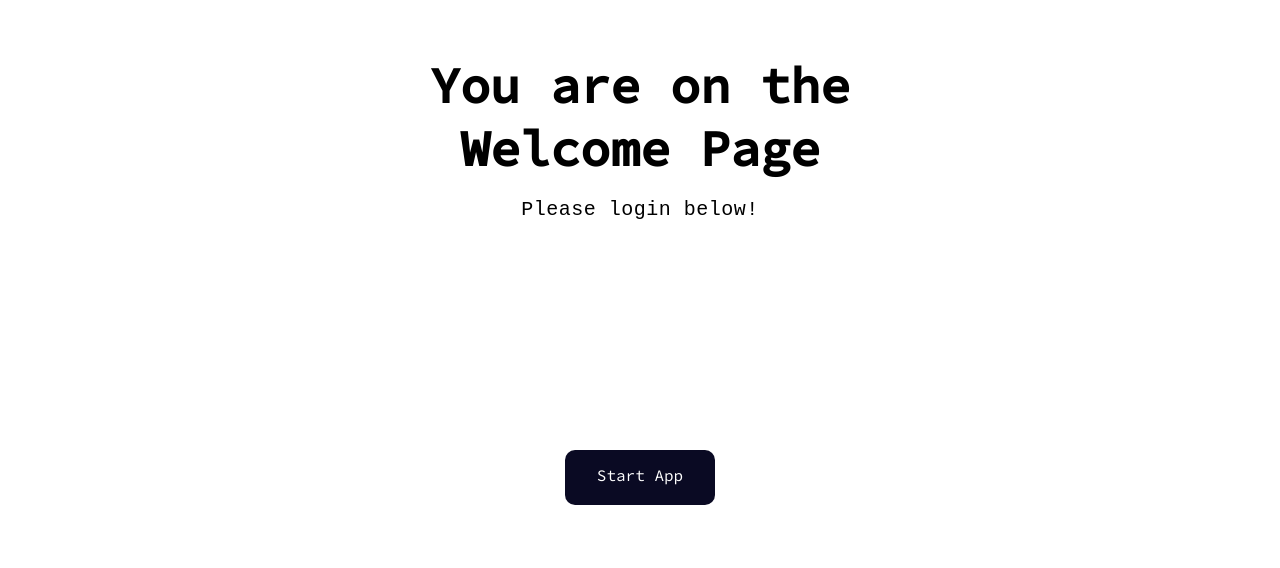
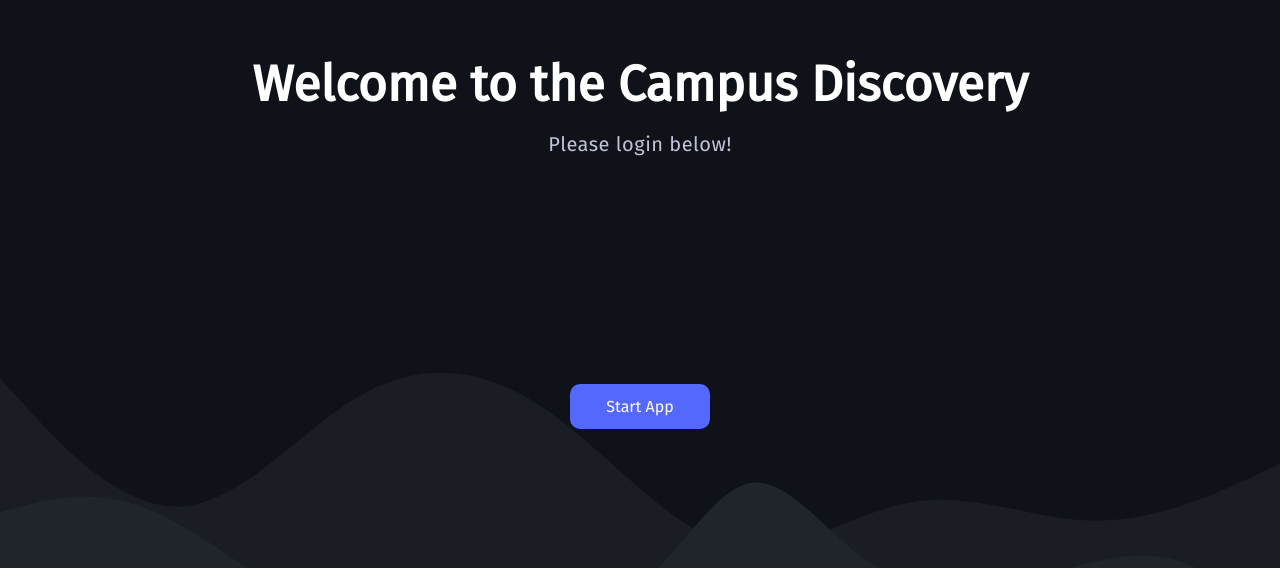
Before and after one commit to mko02/CampusDiscovery, a React (Create React App) app: page /account in a window 1280 px wide. Shown: the part 146-714 px from the top of the page. Built offline with nearby package versions, Linux system fonts and the light colour scheme.

Commit message:
Styling + dark mode

```diff
--- a/public/index.html
+++ b/public/index.html
@@ -24,7 +24,7 @@
       work correctly both with client-side routing and a non-root public URL.
       Learn how to configure a non-root public URL by running `npm run build`.
     -->
-    <title>React App</title>
+    <title>Campus Discovery</title>
   </head>
   <body>
     <noscript>You need to enable JavaScript to run this app.</noscript>
--- a/src/app.css
+++ b/src/app.css
@@ -1,7 +1,11 @@
+@import url('https://fonts.googleapis.com/css2?family=Fira+Sans&display=swap');
 .content {
-    width: 100%;
-    max-width: 700px;
+    width: 90%;
+    max-width: 900px;
     margin: auto;
+    margin-top: 30px;
+    padding: 20px;
+    color: white;
 }
 
 html,
@@ -9,3 +13,23 @@ body {
    margin: 0;
    padding: 0;
 }
+html {
+    background: #0F1319;
+    background-attachment: fixed;
+    font-family: 'Fira Sans';
+}
+
+.waves {
+    position: absolute;
+    left: 0;
+}
+
+#wave1 {
+    z-index: -99;
+    bottom: 0px;
+}
+
+#wave2 {
+    z-index: -100;
+    bottom: 20px;
+}
--- a/src/app.jsx
+++ b/src/app.jsx
@@ -1,38 +1,77 @@
 import React, { Component } from "react";
 
-import { Account, Dashboard, Header, Home, Welcome, Event } from "./components/exportPages";
+import {
+  Account,
+  Dashboard,
+  Event,
+  Header,
+  Home,
+  Welcome
+} from "./components/exportPages";
 
 import { HashRouter, NavLink, Route, Routes } from "react-router-dom";
 import "./app.css";
-import * as Styled from "./app.styled";
 
 function App() {
   return (
     <HashRouter>
       <main>
-        <div className="content">
         <Routes>
           <Route path="/" element={<Welcome />} />
-            <Route path="/account" element={
+          <Route
+            path="/account"
+            element={
               <>
                 <Header></Header>
+                <div class="content">
                   <Account />
+                </div>
               </>
-            } />
-            <Route path="/dashboard" element={
+            }
+          />
+          <Route
+            path="/dashboard"
+            element={
               <>
                 <Header></Header>
+                <div class="content">
                   <Dashboard />
+                </div>
               </>
-            } />
-            <Route path="/event/:id" element={
+            }
+          />
+          <Route
+            path="/event/:id"
+            element={
               <>
                 <Header></Header>
+                <div class="content">
                   <Event />
+                </div>
               </>
-            } />
+            }
+          />
         </Routes>
-        </div>
+        <svg class="waves" id="wave1" xmlns="http://www.w3.org/2000/svg" viewBox="0 0 1440 320">
+          <path
+            fill="#20242B"
+            fill-opacity="1"
+            d="M0,160L20,154.7C40,149,80,139,120,144C160,149,200,171,240,197.3C280,224,320,256,360,261.3C400,267,440,245,480,234.7C520,224,560,224,600,234.7C640,245,680,267,720,240C760,213,800,139,840,128C880,117,920,171,960,202.7C1000,235,1040,245,1080,245.3C1120,245,1160,235,1200,224C1240,213,1280,203,1320,213.3C1360,224,1400,256,1420,272L1440,288L1440,320L1420,320C1400,320,1360,320,1320,320C1280,320,1240,320,1200,320C1160,320,1120,320,1080,320C1040,320,1000,320,960,320C920,320,880,320,840,320C800,320,760,320,720,320C680,320,640,320,600,320C560,320,520,320,480,320C440,320,400,320,360,320C320,320,280,320,240,320C200,320,160,320,120,320C80,320,40,320,20,320L0,320Z"
+          ></path>
+        </svg>
+
+        <svg
+          class="waves"
+          id = "wave2"
+          xmlns="http://www.w3.org/2000/svg"
+          viewBox="0 0 1440 320"
+        >
+          <path
+            fill="#1a1e24"
+            fill-opacity="1"
+            d="M0,32L34.3,69.3C68.6,107,137,181,206,176C274.3,171,343,85,411,48C480,11,549,21,617,69.3C685.7,117,754,203,823,218.7C891.4,235,960,181,1029,170.7C1097.1,160,1166,192,1234,192C1302.9,192,1371,160,1406,144L1440,128L1440,320L1405.7,320C1371.4,320,1303,320,1234,320C1165.7,320,1097,320,1029,320C960,320,891,320,823,320C754.3,320,686,320,617,320C548.6,320,480,320,411,320C342.9,320,274,320,206,320C137.1,320,69,320,34,320L0,320Z"
+          ></path>
+        </svg>
       </main>
     </HashRouter>
   );
--- a/src/components/Account/Account.css
+++ b/src/components/Account/Account.css
@@ -1,13 +1,12 @@
 /* STYLE SECTIONING TAGS */
 
 p {
-   font-family: 'IBM Plex Mono', monospace;
    text-align: center;
 }
 
 body {
    text-align: center;
-   font-family: 'Jost', sans-serif;
+   font-family: 'Fira Sans', sans-serif;
 }
 
 p {
@@ -24,10 +23,11 @@ span {
 
 button {
    border-radius: 20px;
-   border: 1px solid black;
-   background-color: black;
+   border: none;
+   background: #5568FE;
    color: #FFFFFF;
    font-size: 12px;
+   font-family: 'Fira Sans';
    font-weight: bold;
    padding: 12px 45px;
    letter-spacing: 1px;
@@ -49,13 +49,19 @@ button:hover {
 }
 
 input {
-   background-color: rgb(228, 228, 228);
+   background-color: rgb(66, 70, 80);
    padding: 10px 15px;
    margin: 8px 0;
    max-width: 250px;
    width: 100%;
    border: black;
    border-radius: 5px;
+   color: white;
+   font-family: 'Fira Sans';
+}
+
+input[type="text"]:active {
+   outline: 1px solid white;
 }
 
 input[type="radio"] {
@@ -95,11 +101,11 @@ i {
 }
 
 .loginregisterLabel {
-   background-color: rgb(214, 239, 255);
+   background-color: rgb(32, 46, 77);
    padding: 15px;
    border-radius: 5px;
 }
 
 .loginregisterLabel:has(> input:checked) {
-   background-color:rgb(142, 199, 235);
+   background-color:#5568FE;
 }
--- a/src/components/Event/Event.jsx
+++ b/src/components/Event/Event.jsx
@@ -16,7 +16,7 @@ export function Event() {
         setTitle(val.title);
         setDescr(val.description);
       } else {
-        window.location.assign("/#/dashboard")
+        window.location.replace("/#/dashboard")
       }
     })
     .catch((error) => {
--- a/src/components/Header/Header.jsx
+++ b/src/components/Header/Header.jsx
@@ -4,7 +4,7 @@ import * as Styled from "./Header.styled";
 
 export function Header(){
     return (<Styled.Container>
-        <Styled.Title>Temporary Header</Styled.Title>
+        <Styled.Title>Campus Discovery</Styled.Title>
     </Styled.Container>
     );
 }
--- a/src/components/Header/Header.styled.js
+++ b/src/components/Header/Header.styled.js
@@ -6,14 +6,13 @@ export const Container = styled.header`
   justify-content: center;
   height: 60px;
   width: 100%;
-  border-color: ${({ theme }) => theme.border};
-  border-bottom-width: 0.5px;
-  border-bottom-style: solid;
+  background-color: #090d0f;
   margin-bottom: 15px;
   text-align: center;
 `;
 
 export const Title = styled.h1`
-  color: ${( {theme} ) => theme.accent} ;
+  color: white;
   display: "block";
+  font-family: Fira Sans;
 `;
--- a/src/components/WelcomePage/Welcome.jsx
+++ b/src/components/WelcomePage/Welcome.jsx
@@ -6,18 +6,18 @@ export function Welcome() {
     <div className='welcome_container'>
 
       <div>
-        <h1 className='title_style'>
-          You are on the Welcome Page
+        <h1 class='title_style'>
+          Welcome to the Campus Discovery
         </h1>
-        <div className='subtitle_style'>
+        <div class='subtitle_style'>
           <p>
           Please login below!
           </p>
         </div>
       </div>
 
-      <div className='button_div'>
-          <a href="/#/account" className='button_style'>
+      <div class='button_div'>
+          <a href="/#/account" class='button_style'>
             Start App
           </a>
       </div>
--- a/src/components/WelcomePage/welcome.css
+++ b/src/components/WelcomePage/welcome.css
@@ -1,14 +1,15 @@
 .button_style {
     text-align: center;
-    background-color:#0a0a23;
-    color: #fff;
+    color: white;
+    background-color: #5568FE;
     border:none;
     border-radius:10px;
-    padding:15px;
     height:25px;
     min-width: 120px;
     margin-top: 200px;
-    font-family: 'Source Code Pro', monospace;
+    line-height: 25px;
+    padding: 10px;
+    font-family: 'Fira Sans', monospace;
     text-decoration: none;
 }
 .button_div {
@@ -20,17 +21,18 @@
 .title_style {
     font-size: 50px;
     text-align: center;
-    font-family: 'Source Code Pro', monospace;
+    font-family: 'Fira Sans', monospace;
     margin-top: 200px;
     margin-bottom: 0px;
+    color: white;
 }
 
 .subtitle_style {
     align-items: center;
     display: flex;
     justify-content: center;
-    font-family: 'Source Code Pro', monospace;
     margin-top: 0px;
+    color: #c3c3d8;
 }
 
 .welcome_container {
--- a/src/constants/theme.js
+++ b/src/constants/theme.js
@@ -1,5 +1,6 @@
 export const theme = {
     text: "#FFFFFF",
-    background100: "#121212",
-    accent: "#22cccc",
+    accent: "black",
+    bg_light: "#0C1013",
+    bg_dark: "#0C0C0C"
 };
```
Lines whose indentation alone changed are shown as unchanged.
